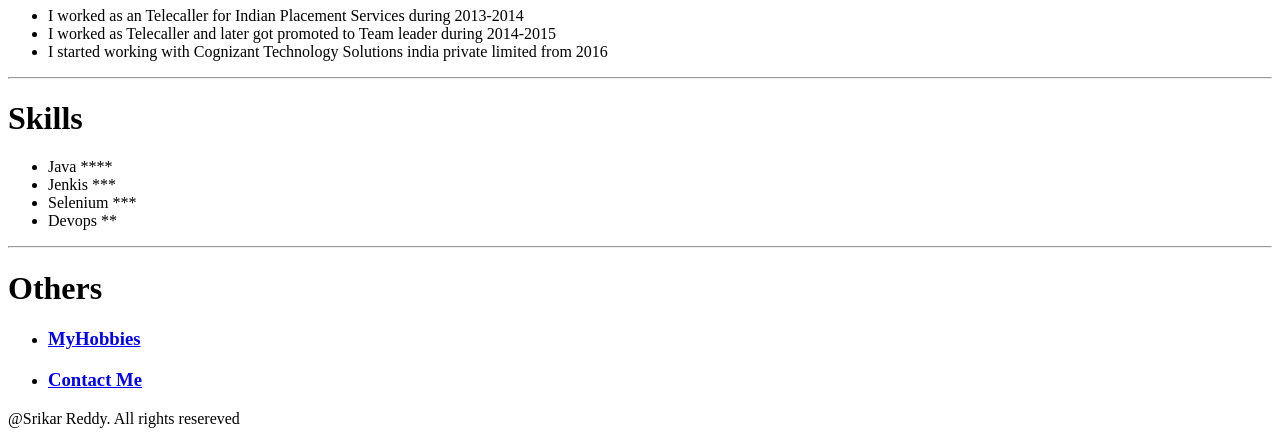
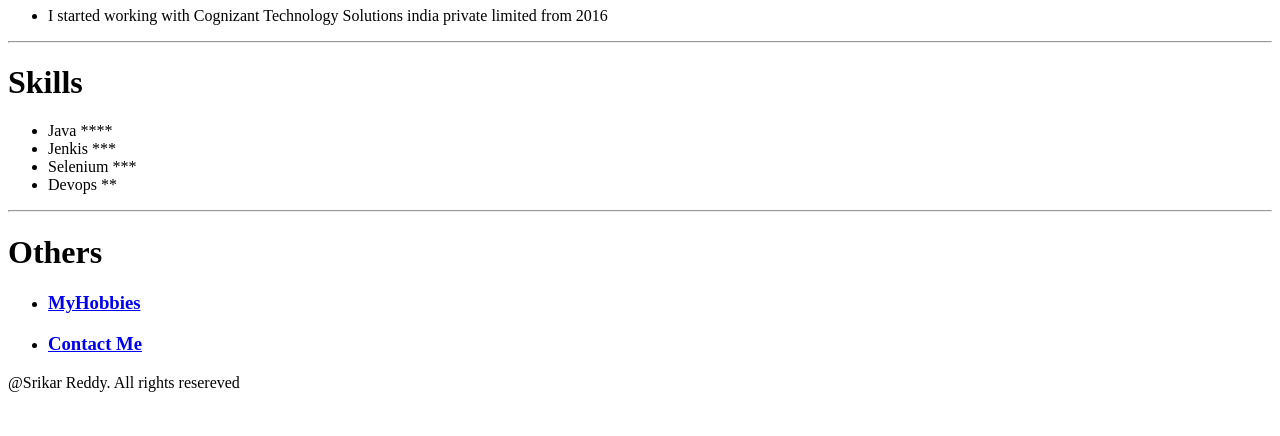
Before and after one commit to jsrikar27/MyResume, a plain HTML site: page index.html in a window 1280 px wide. Shown: the part 715-1151 px from the top of the page. After the commit the page ends 1115 px from the top, so only its background shows below. Drawn offline with Linux system fonts and the light colour scheme.

Commit message:
Update index.html

```diff
--- a/index.html
+++ b/index.html
@@ -20,8 +20,6 @@
      <hr/>
      <h1>Work experience </h1>
      <ul>
-        <li>I worked as an Telecaller for Indian Placement Services during 2013-2014</li>
-        <li>I worked as Telecaller and later got promoted to Team leader during 2014-2015</li>
         <li>I started working with Cognizant Technology Solutions india private limited from 2016 </li>
      </ul>
      <hr/>
```
